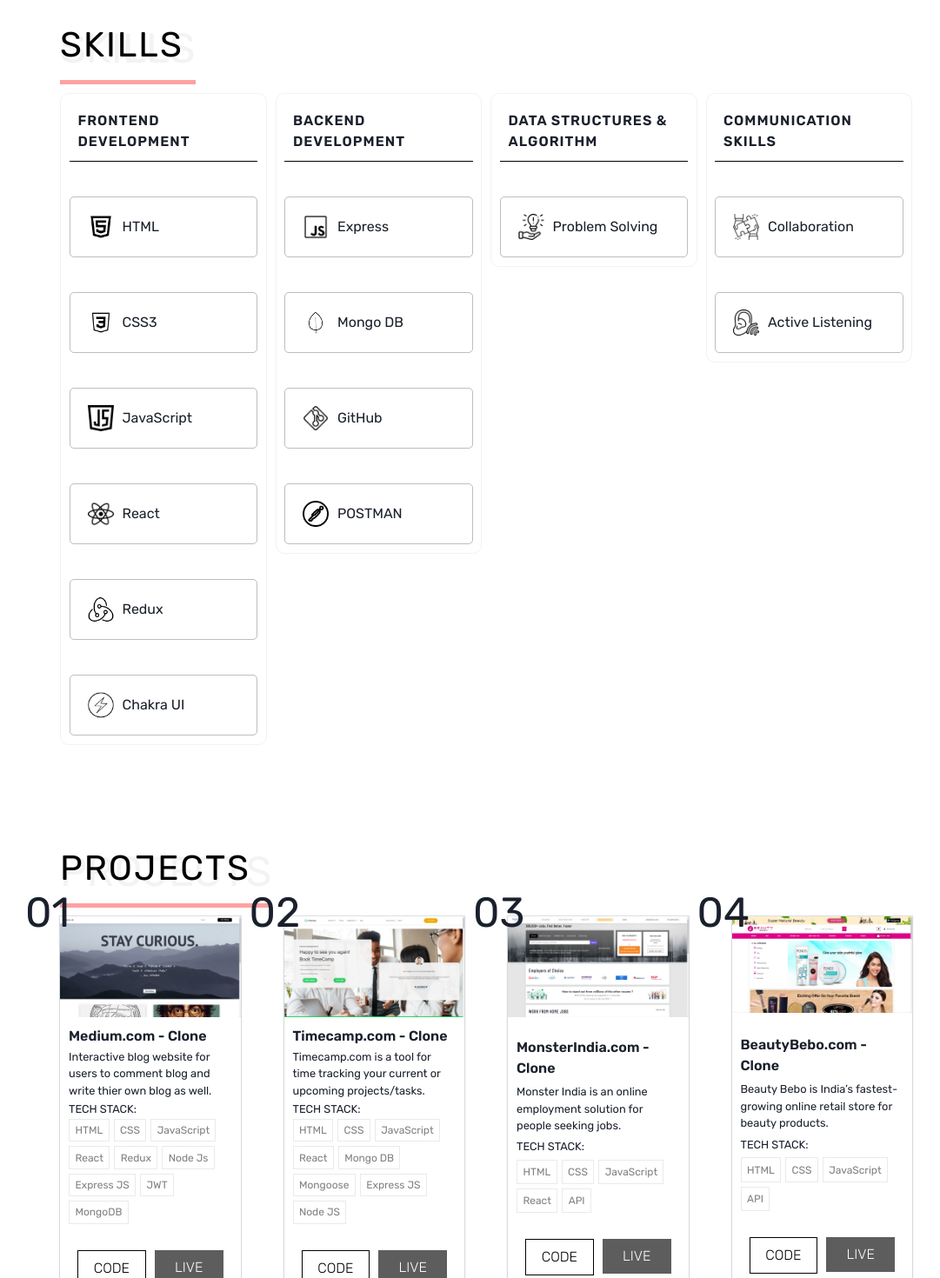
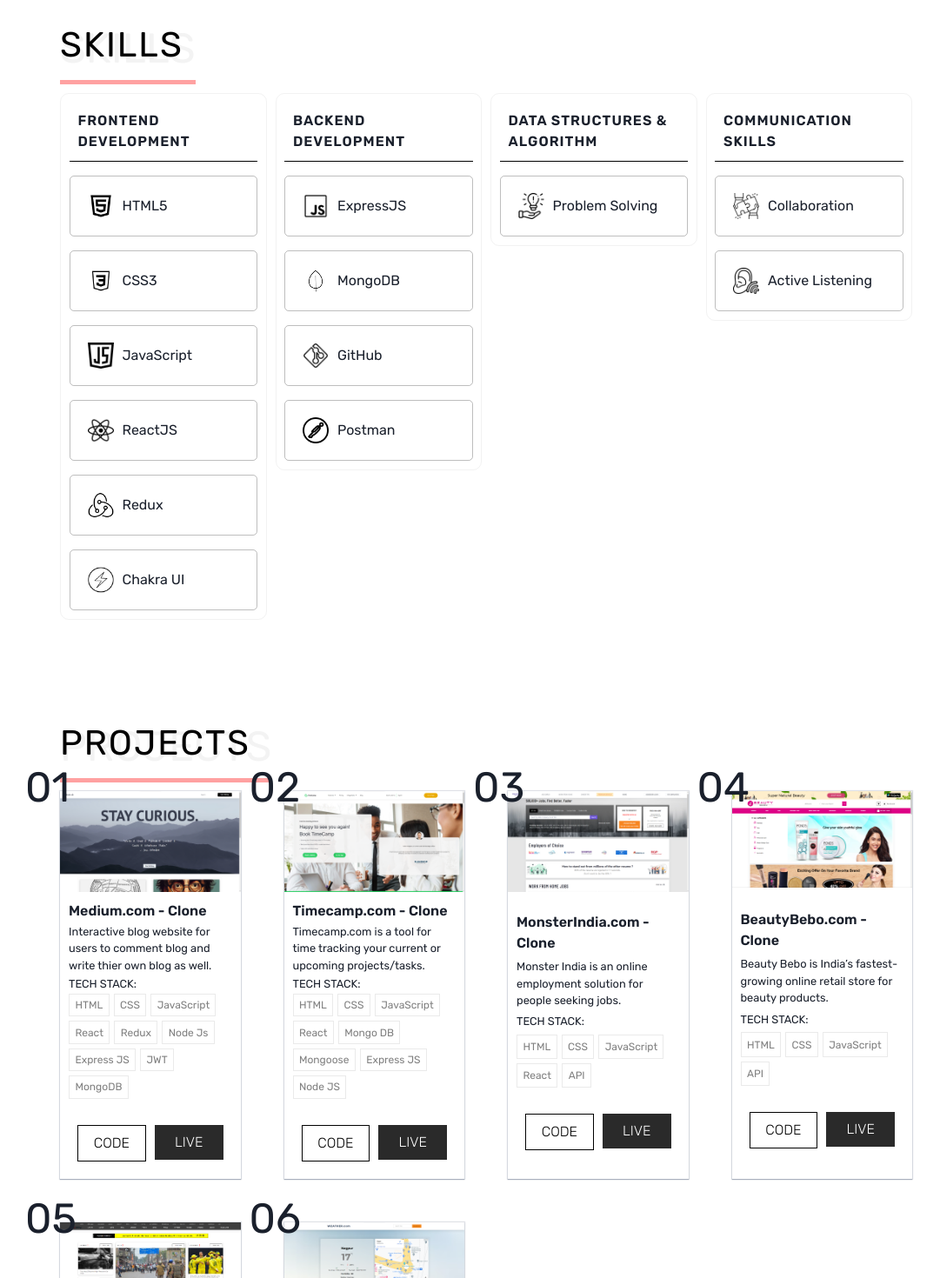
Before and after one commit to lokesh-dc/lokesh-dc.github.io, a React (Create React App) app: page / in a window 1280 px wide. Shown: the part 1330-2800 px from the top of the page at 87% size, without its empty margins (81-1162 px from the left). Built offline with nearby package versions, Linux system fonts and the light colour scheme.

Commit message:
Code remaster

```diff
--- a/src/App.css
+++ b/src/App.css
@@ -11,47 +11,54 @@
   margin: 0;
 }
 
-#navbar > a.active ,
-#navbar > a:hover{
+#navbar>a.active,
+#navbar>a:hover {
   text-decoration: 3px underline;
   text-underline-offset: 10px;
   cursor: pointer;
 }
 
 #name {
-  color:#d6d6d6;
+  color: #d6d6d6;
 }
 
-#name > span {
+#name>span {
   font-weight: bold;
   color: black;
   display: inline-block;
 }
+
 .logo,
-#logo{
+#logo {
   font-family: 'Shadows Into Light', cursive;
   letter-spacing: 2px;
   font-weight: bold;
   font-size: 2rem;
 }
-#arrow{
+
+#arrow {
   display: block;
   margin: auto;
 }
-#resume{
+
+#resume {
   margin: 2% 0;
   padding: 0 3%;
   border: 1px solid;
   border-radius: 0;
 }
-#profile{
+
+#profile {
   background-color: #d6d6d6;
   border-radius: 50%;
+  display: flex;
+  align-items: center;
+  justify-content: center;
 }
 
-#profile img{
+#profile img {
   display: block;
-  margin: 6% auto;
+  margin: 10px;
 }
 
 .heading {
@@ -63,12 +70,12 @@
   padding: 0;
 }
 
-.heading>p:nth-of-type(2){
+.heading>p:nth-of-type(2) {
   color: black;
   position: absolute;
   bottom: 15px;
   left: 0px;
-  letter-spacing: 2px ;
+  letter-spacing: 2px;
 }
 
 .subHead {
@@ -79,27 +86,28 @@
   border-bottom: 1px solid black;
   padding: 10px;
 }
-.subHead:hover{
+
+.subHead:hover {
   background-color: black;
   color: white;
   cursor: pointer;
 }
 
 
-#contact-icons  img {
-  width:  30px;
+#contact-icons img {
+  width: 30px;
   height: 30px;
 }
 
 
-#techStack > div{
+#techStack>div {
   padding: 20px;
   /* border-right:1px solid rgba(0, 0, 0, 0.116);
   border-bottom:1px solid rgba(0, 0, 0, 0.116); */
-  border:1px solid rgba(0, 0, 0, 0.116);
+  border: 1px solid rgba(0, 0, 0, 0.116);
 }
 
-#techStack img{
+#techStack img {
   display: block;
   margin: auto;
   width: 30px;
@@ -107,7 +115,7 @@
 }
 
 
-#techStack p{
+#techStack p {
   color: black;
   font-size: 1rem;
   padding: 10px 0;
@@ -116,16 +124,18 @@
 }
 
 
-#skills img{
+#skills img {
   width: 30px;
 }
-#skills > div{
+
+#skills>div {
   height: fit-content;
   border: 1px solid rgba(129, 129, 129, 0.103);
   border-radius: 10px;
   padding: 4%;
 }
-#skills > div > div{
+
+#skills>div>div {
   font-size: 1rem;
   align-items: center;
   border: 1px solid rgba(0, 0, 0, 0.255);
@@ -134,38 +144,42 @@
   height: 70px;
   /* grid-auto-flow: column; */
 }
-#skills > div > div> p{
+
+#skills>div>div>p {
   margin-left: 10px;
 }
-#skills > div > div:hover{
+
+#skills>div>div:hover {
   background-color: #f3f3f3;
   cursor: pointer;
 }
 
-#projects > div{
+#projects>div {
   box-shadow: rgba(9, 30, 66, 0.25) 0px 1px 1px, rgba(9, 30, 66, 0.13) 0px 0px 1px 1px;
   text-align: left;
 }
 
-#projects > div:hover{
+#projects>div:hover {
   cursor: pointer;
   box-shadow: rgba(0, 0, 0, 0.4) 0px 2px 4px, rgba(0, 0, 0, 0.3) 0px 7px 13px -3px, rgba(0, 0, 0, 0.2) 0px -3px 0px inset;
 }
 
-#projects>div>div{
+#projects>div>div {
   padding: 10px;
 }
+
 .projectbuttons button {
   font-weight: 100;
   width: 100%;
   padding: 0.5rem 1rem;
 }
-.live{
-  background-color: rgba(0, 0, 0, 0.637);
+
+.live {
+  background-color: rgba(0, 0, 0, 0.834);
   color: white;
 }
 
-.gitCode{
+.gitCode {
   background-color: transparent;
   border: 1px solid black;
   color: black;
@@ -177,17 +191,18 @@
 }
 
 
-.tech{
+.tech {
   gap: 5px;
   font-size: 012px;
   flex-wrap: wrap;
 }
-.tech > div {
+
+.tech>div {
   color: grey;
   border: 1px solid rgba(0, 0, 0, 0.082);
   display: flex;
   align-items: center;
-  padding: 0.2rem 0.4rem ;
+  padding: 0.2rem 0.4rem;
 }
 
 #statistics {
@@ -195,12 +210,12 @@
   align-items: center;
 }
 
-#statistics > div {
+#statistics>div {
   justify-content: center;
   align-items: center;
 }
 
-#statistics > div >div{
+#statistics>div>div {
   padding: 20px 20px;
   border-radius: 50%;
   width: 120px;
@@ -210,7 +225,7 @@
   align-items: center;
 }
 
-#background-text{
+#background-text {
   color: rgba(128, 128, 128, 0.089);
 }
 
@@ -225,13 +240,13 @@
   gap: 10px;
 }
 
-#contact-section img{
+#contact-section img {
 
   width: 50px;
   height: 50px;
 }
 
-#contact-list img{
+#contact-list img {
   width: 30px;
   height: 30px;
   margin-right: 10px;
--- a/src/components/ProjectCard.jsx
+++ b/src/components/ProjectCard.jsx
@@ -23,11 +23,6 @@ export default function ProjectCard({details}) {
                         ))
                     }
                 </Flex>
-
-
-                {/* <Box pos="absolute" top="0" right="0" color="green" fontWeight="bold"  p="2px 6px"> LIVE</Box> */}
-
-
             </Grid>
     )
 }
--- a/src/components/Projects.jsx
+++ b/src/components/Projects.jsx
@@ -1,141 +1,155 @@
-import {  Grid, Text} from "@chakra-ui/react";
+import { Grid, Text } from "@chakra-ui/react";
 import Heading from "./Heading";
 import ProjectCard from "./ProjectCard";
 
+import blogProjectImage from "../Resources/Projects/blog.png";
+import timeCampProjectImage from "../Resources/Projects/timecamp.png";
+import monsterIndiaProjectImage from "../Resources/Projects/monsterIndia.png";
+import beautyBeboProjectImage from "../Resources/Projects/beautyBebo.png";
+import ndtvProjectImage from "../Resources/Projects/ndtv.png";
+import weatherProjectImage from "../Resources/Projects/weather.png";
+
 const ProjectDetails = [
 	{
-        title : "Timecamp.com" ,
-        src:"../Resources/Projects/monsterIndia.png",
-        desc:"Timecamp.com is a tool for time tracking your current or upcoming projects/tasks.",
-        tech : ["HTML", "CSS", "JavaScript", "React", "Mongo DB", "Mongoose", "Express JS", "Node JS"],
-        features : ["Built backend API using Mongo DB", "Login/Signup for users"]
+		title: "Medium.com",
+		desc: "Interactive blog website for users to comment blog and write thier own blog as well.",
+		tech: [
+			"HTML",
+			"CSS",
+			"JavaScript",
+			"React",
+			"Redux",
+			"Node Js",
+			"Express JS",
+			"JWT",
+			"MongoDB",
+		],
+		features: [
+			"User Login & Signup functionality",
+			"Ineract with blogs or create your own",
+		],
+		imgSrc: blogProjectImage,
+		deployedLink: "https://idyllic-concha-85c2f8.netlify.app/",
+		gitLink: "https://github.com/lokesh-dc/Blog-App",
 	},
 	{
-        title : "MonsterIndia.com" ,
-        src:"../Resources/Projects/monsterIndia.png",
-        desc:"Monster India is an online employment solution for people seeking jobs.",
-        tech : ["HTML", "CSS", "JavaScript", "React", "API"],
-        features : ["End to end User flow Different sorting & filtering features", "Login &Signup for users"]
+		title: "Timecamp.com",
+		src: "../Resources/Projects/monsterIndia.png",
+		desc: "Timecamp.com is a tool for time tracking your current or upcoming projects/tasks.",
+		tech: [
+			"HTML",
+			"CSS",
+			"JavaScript",
+			"React",
+			"Mongo DB",
+			"Mongoose",
+			"Express JS",
+			"Node JS",
+		],
+		features: ["Built backend API using Mongo DB", "Login/Signup for users"],
+		imgSrc: timeCampProjectImage,
+		deployedLink: "https://roaring-travesseiro-7b0d65.netlify.app/",
+		gitLink: "https://github.com/lokesh-dc/TimeCampClone",
 	},
 	{
-        title : "BeautyBebo.com" ,
-        src:"../Resources/Projects/monsterIndia.png",
-        desc:"Beauty Bebo is India’s fastest-growing online retail store for beauty products.",
-        tech : ["HTML", "CSS", "JavaScript", "API"],
-        features : ["Search, Sorting & Filtering functionalities", "Login &Signup for users"]
+		title: "MonsterIndia.com",
+		src: "../Resources/Projects/monsterIndia.png",
+		desc: "Monster India is an online employment solution for people seeking jobs.",
+		tech: ["HTML", "CSS", "JavaScript", "React", "API"],
+		features: [
+			"End to end User flow Different sorting & filtering features",
+			"Login &Signup for users",
+		],
+		imgSrc: monsterIndiaProjectImage,
+		deployedLink: "https://joyful-elf-e0863a.netlify.app/",
+		gitLink: "https://github.com/lokesh-dc/Monser-India-Clone",
 	},
 	{
-        title : "NDTV.com" ,
-        src:"../Resources/Projects/monsterIndia.png",
-        desc:"New Delhi Television Ltd is an Indian news media company focusing on broadcast and digital news publication.",
-        tech : ["HTML", "CSS", "JavaScript", "API"],
-        features : ["Search, Sorting & Filtering functionalities"]
+		title: "BeautyBebo.com",
+		src: "../Resources/Projects/monsterIndia.png",
+		desc: "Beauty Bebo is India’s fastest-growing online retail store for beauty products.",
+		tech: ["HTML", "CSS", "JavaScript", "API"],
+		features: [
+			"Search, Sorting & Filtering functionalities",
+			"Login &Signup for users",
+		],
+		imgSrc: beautyBeboProjectImage,
+		deployedLink: "https://bright-puppy-c195ee.netlify.app/",
+		gitLink: "https://github.com/lokesh-dc/Beauty-Bebo-Clone",
 	},
 	{
-        title : "Medium.com",
-        desc:"Interactive blog website for users to comment blog and write thier own blog as well.",
-        tech :['HTML', 'CSS', 'JavaScript', 'React', 'Redux', 'Node Js', 'Express JS', 'JWT', 'MongoDB'],
-        features : ['User Login & Signup functionality', 'Ineract with blogs or create your own']
+		title: "NDTV.com",
+		src: "../Resources/Projects/monsterIndia.png",
+		desc: "New Delhi Television Ltd is an Indian news media company focusing on broadcast and digital news publication.",
+		tech: ["HTML", "CSS", "JavaScript", "API"],
+		features: ["Search, Sorting & Filtering functionalities"],
+		imgSrc: ndtvProjectImage,
+		deployedLink: "https://loquacious-paletas-d45019.netlify.app/",
+		gitLink: "https://github.com/lokesh-dc/Ndtv-clone",
 	},
 	{
 		title: "Weather App",
-        desc : "An App to get weather for your hometown or search for place you may plan to travel.",
-        tech :[ 'HTML', 'CSS', 'JavaScript', 'API']
-    }
-]
+		desc: "An App to get weather for your hometown or search for place you may plan to travel.",
+		tech: ["HTML", "CSS", "JavaScript", "API"],
+		imgSrc: weatherProjectImage,
+		deployedLink: "https://hilarious-alpaca-f7c2a1.netlify.app/",
+		gitLink: "https://github.com/lokesh-dc/Weather-App",
+	},
+];
 
-export default function Projects () {
+export default function Projects() {
 	return (
-        <Grid id="projects-section" w={{sm:"80%",base:"80%", md:"90%", lg:"100%"}} margin="auto" >
+		<Grid
+			id="projects-section"
+			w={{ sm: "80%", base: "80%", md: "90%", lg: "100%" }}
+			margin="auto"
+		>
 			<Heading title="PROJECTS" />
-
-
-            <Grid id="projects" templateColumns={{base:"1fr", sm: "1fr",md:"repeat(2,1fr)",lg:"repeat(4,1fr)" }} gap="50px" pos="relative" >
-
+			<Grid
+				id="projects"
+				templateColumns={{
+					base: "1fr",
+					sm: "1fr",
+					md: "repeat(2,1fr)",
+					lg: "repeat(4,1fr)",
+				}}
+				gap="50px"
+				pos="relative"
+			>
+				{ProjectDetails?.map((item, index) => (
 					<Grid pos={"relative"}>
-                    <Text pos={"absolute"} fontSize="3rem" top={"-10"} left={{base:"0",lg:"-10"}} >01</Text>
-                    <img src={require("../Resources/Projects/blog.png")} alt="" />
-                    <ProjectCard key={3} details={ProjectDetails[4]} />
-                    <Grid templateColumns="1fr 1fr" m="10px" gap="10px" className="projectbuttons">
-                        <a href="https://github.com/lokesh-dc/Blog-App" target="_blank" rel="noopener noreferrer">
-                            <button variant="outline" className="gitCode" >CODE</button>
+						<Text
+							pos={"absolute"}
+							fontSize="3rem"
+							top={"-10"}
+							left={{ base: "0", lg: "-10" }}
+						>
+							0{index + 1}
+						</Text>
+						<img src={item?.imgSrc} alt="" />
+						<ProjectCard key={3} details={item} />
+						<Grid
+							templateColumns="1fr 1fr"
+							m="10px"
+							gap="10px"
+							className="projectbuttons"
+						>
+							<a href={item?.gitLink} target="_blank" rel="noopener noreferrer">
+								<button variant="outline" className="gitCode">
+									CODE
+								</button>
 							</a>
-                        <a href="https://idyllic-concha-85c2f8.netlify.app/" target="_blank" rel="noopener noreferrer">
+							<a
+								href={item?.deployedLink}
+								target="_blank"
+								rel="noopener noreferrer"
+							>
 								<button className="live">LIVE</button>
 							</a>
 						</Grid>
 					</Grid>
-
-                <Grid pos={"relative"}>
-                    <Text pos={"absolute"} fontSize="3rem" top={"-10"} left={{base:"0",lg:"-10"}} >02</Text>
-                        <img src={require("../Resources/Projects/timecamp.png")} alt=""/>
-                        <ProjectCard key={0} details={ProjectDetails[0]} />
-                        <Grid templateColumns="repeat(2,1fr)" m="10px" gap="10px" className="projectbuttons" >
-                            <a href="https://github.com/lokesh-dc/TimeCampClone" target="_blank" rel="noopener noreferrer">
-                                <button variant="outline" className="gitCode">CODE</button>
-                            </a>
-                            <a href="https://roaring-travesseiro-7b0d65.netlify.app/" target="_blank" rel="noopener noreferrer">
-                                <button className="live" >LIVE</button>
-                            </a>
+				))}
 			</Grid>
 		</Grid>
-
-                    <Grid pos={"relative"}>
-                    <Text pos={"absolute"} fontSize="3rem" top={"-10"} left={{base:"0",lg:"-10"}} >03</Text>
-                    <img src={require("../Resources/Projects/monsterIndia.png")} alt=""/>
-                    <ProjectCard key={1} details={ProjectDetails[1]} />
-                    <Grid templateColumns="repeat(2,1fr)" m="10px" gap="10px" className="projectbuttons" >
-                        <a href="https://github.com/lokesh-dc/boss-development-1619" target="_blank" rel="noopener noreferrer">
-                            <button variant="outline" className="gitCode">CODE</button>
-                        </a>
-                        <a href="https://joyful-elf-e0863a.netlify.app/" target="_blank" rel="noopener noreferrer">
-                            <button className="live" >LIVE</button>
-                        </a>
-                    </Grid>
-                </Grid>
-
-                <Grid pos={"relative"}>
-                    <Text pos={"absolute"} fontSize="3rem" top={"-10"} left={{base:"0",lg:"-10"}} >04</Text>
-                    <img src={require("../Resources/Projects/beautyBebo.png")} alt="" />
-                    <ProjectCard key={2} details={ProjectDetails[2]} />
-                    <Grid templateColumns="1fr 1fr" m="10px" gap="10px" className="projectbuttons">
-                        <a href="https://github.com/lokesh-dc/frightening-sidewalk-3271" target="_blank" rel="noopener noreferrer">
-                            <button variant="outline" className="gitCode" >CODE</button>
-                        </a>
-                        <a href="https://bright-puppy-c195ee.netlify.app/" target="_blank" rel="noopener noreferrer">
-                            <button className="live">LIVE</button>
-                        </a>
-                    </Grid>
-                </Grid>
-
-                <Grid pos={"relative"}>
-                    <Text pos={"absolute"} fontSize="3rem" top={"-10"} left={{base:"0",lg:"-10"}}>05</Text>
-                    <img src={require("../Resources/Projects/ndtv.png")} alt="" />
-                    <ProjectCard key={3} details={ProjectDetails[3]} />
-                    <Grid templateColumns="1fr 1fr" m="10px" gap="10px" className="projectbuttons">
-                        <a href="https://github.com/lokesh-dc/Ndtv-clone" target="_blank" rel="noopener noreferrer">
-                            <button variant="outline" className="gitCode" >CODE</button>
-                        </a>
-                        <a href="https://loquacious-paletas-d45019.netlify.app/" target="_blank" rel="noopener noreferrer">
-                            <button className="live">LIVE</button>
-                        </a>
-                    </Grid>
-                </Grid>
-
-                <Grid pos={"relative"}>
-                    <Text pos={"absolute"} fontSize="3rem" top={"-10"} left={{base:"0",lg:"-10"}} >06</Text>
-                    <img src={require("../Resources/Projects/weather.png")} alt="" />
-                    <ProjectCard key={3} details={ProjectDetails[5]} />
-                    <Grid templateColumns="1fr 1fr" m="10px" gap="10px" className="projectbuttons">
-                        <a href="https://github.com/lokesh-dc/Weather-App" target="_blank" rel="noopener noreferrer">
-                            <button variant="outline" className="gitCode" >CODE</button>
-                        </a>
-                        <a href="https://hilarious-alpaca-f7c2a1.netlify.app/" target="_blank" rel="noopener noreferrer">
-                            <button className="live">LIVE</button>
-                        </a>
-                    </Grid>
-                </Grid>
-            </Grid>
-        </Grid>
-    )
+	);
 }
--- a/src/components/Skills.jsx
+++ b/src/components/Skills.jsx
@@ -1,79 +1,133 @@
-import {  Flex, Grid,Img,Text } from "@chakra-ui/react";
+import { Flex, Grid, Img, Text } from "@chakra-ui/react";
 import Heading from "./Heading";
 
+// FrontEnd Icons
+import htmlIcon from "../Resources/icons/Tech/BW/htmlbw.png";
+import cssIcon from "../Resources/icons/Tech/BW/cssbw.png";
+import jsIcon from "../Resources/icons/Tech/BW/jsbw.png";
+import reactIcon from "../Resources/icons/Tech/BW/reactbw.png";
+import chakraIcon from "../Resources/icons/Tech/BW/chakrabw.png";
+import reduxIcon from "../Resources/icons/Tech/BW/redux.png";
+
+// BackEnd Icons
+import expressIcon from "../Resources/icons/Tech/BW/express.png";
+import mongoDBIcon from "../Resources/icons/Tech/BW/mongobw.png";
+import gitIcon from "../Resources/icons/Tech/BW/git.png";
+import postmanIcon from "../Resources/icons/Tech/BW/postman.png";
+
+// dsa icons
+import problemSolvingIcons from "../Resources/icons/cs/problem.png";
+
+// communication skills
+import collaborationIcons from "../Resources/icons/cs/collab.png";
+import activeListeningIcons from "../Resources/icons/cs/active.png";
+
+const skillsStack = [
+	{
+		heading: "Frontend Development",
+		stack: [
+			{
+				heading: "HTML5",
+				icon: htmlIcon,
+			},
+			{
+				heading: "CSS3",
+				icon: cssIcon,
+			},
+			{
+				heading: "JavaScript",
+				icon: jsIcon,
+			},
+			{
+				heading: "ReactJS",
+				icon: reactIcon,
+			},
+			{
+				heading: "Redux",
+				icon: reduxIcon,
+			},
+			{
+				heading: "Chakra UI",
+				icon: chakraIcon,
+			},
+		],
+	},
+	{
+		heading: "Backend Development",
+		stack: [
+			{
+				heading: "ExpressJS",
+				icon: expressIcon,
+			},
+			{
+				heading: "MongoDB",
+				icon: mongoDBIcon,
+			},
+			{
+				heading: "GitHub",
+				icon: gitIcon,
+			},
+			{
+				heading: "Postman",
+				icon: postmanIcon,
+			},
+		],
+	},
+	{
+		heading: "Data Structures & Algorithm",
+		stack: [
+			{
+				heading: "Problem Solving",
+				icon: problemSolvingIcons,
+			},
+		],
+	},
+	{
+		heading: "Communication Skills",
+		stack: [
+			{
+				heading: "Collaboration",
+				icon: collaborationIcons,
+			},
+			{
+				heading: "Active Listening",
+				icon: activeListeningIcons,
+			},
+		],
+	},
+];
+
 export default function TechStack() {
-    return(
-        <Grid id="skills-section"
-        w={{sm:"90%",base:"80%", md:"90%", lg:"100%"}} margin="auto"
-        >
-        <Heading  title="SKILLS" />
-        <Grid   id="skills" templateColumns={{base:"1fr",sm:"1fr", md:"repeat(2,1fr)", lg:"repeat(4,1fr)"}}  gap="10px" textAlign="left" >
-            <Grid gap={10} >
-                <Text className="subHead">Frontend Development</Text>
-                <Flex>
-                    <Img src={require("../Resources/icons/Tech/BW/htmlbw.png")} alt="" />
-                    <Text>HTML</Text>
-                </Flex>
-                <Flex>
-                    <Img src={require("../Resources/icons/Tech/BW/cssbw.png")} alt="" />
-                    <Text>CSS3</Text>
-                </Flex>
-                <Flex>
-                    <Img src={require("../Resources/icons/Tech/BW/jsbw.png")} alt="" />
-                    <Text>JavaScript</Text>
-                </Flex>
-                <Flex>
-                    <Img src={require("../Resources/icons/Tech/BW/reactbw.png")} alt="" />
-                    <Text>React</Text>
-                </Flex>
-                <Flex>
-                    <Img src={require("../Resources/icons/Tech/BW/redux.png")} alt="" />
-                    <Text>Redux</Text>
-                </Flex>
-                <Flex>
-                    <Img src={require("../Resources/icons/Tech/BW/chakrabw.png")} alt="" />
-                    <Text>Chakra UI</Text>
-                </Flex>
-            </Grid>
-            <Grid gap={10}>
-            <Text className="subHead">Backend Development</Text>
-                <Flex >
-                    <Img src={require("../Resources/icons/Tech/BW/express.png")} alt="" />
-                    <Text>Express</Text>
-                </Flex>
-                <Flex>
-                    <Img src={require("../Resources/icons/Tech/BW/mongobw.png")} alt="" />
-                    <Text>Mongo DB</Text>
-                </Flex>
-                <Flex>
-                    <Img src={require("../Resources/icons/Tech/BW/git.png")} alt="" />
-                    <Text>GitHub</Text>
-                </Flex>
-                <Flex>
-                    <Img src={require("../Resources/icons/Tech/BW/postman.png")} alt="" />
-                    <Text>POSTMAN</Text>
-                </Flex>
-            </Grid>
-            <Grid gap={10}>
-            <Text className="subHead">Data Structures & Algorithm</Text>
-                <Flex >
-                    <Img src={require("../Resources/icons/cs/problem.png")} alt="" />
-                    <Text>Problem Solving</Text>
-                </Flex>
-
-            </Grid>
-            <Grid gap={10}>
-            <Text className="subHead">Communication Skills</Text>
-                <Flex>
-                    <Img src={require("../Resources/icons/cs/collab.png")} alt="" />
-                    <Text>Collaboration</Text>
-                </Flex>
-                <Flex>
-                    <Img src={require("../Resources/icons/cs/active.png")} alt="" />
-                    <Text>Active Listening</Text>
-                </Flex>
-            </Grid>
-        </Grid>
-        </Grid>
-    )
+	return (
+		<Grid
+			id="skills-section"
+			w={{ sm: "90%", base: "80%", md: "90%", lg: "100%" }}
+			margin="auto"
+		>
+			<Heading title="SKILLS" />
+			<Grid
+				id="skills"
+				templateColumns={{
+					base: "1fr",
+					sm: "1fr",
+					md: "repeat(2,1fr)",
+					lg: "repeat(4,1fr)",
+				}}
+				gap="10px"
+				textAlign="left"
+			>
+				{skillsStack?.map((item, index) => (
+					<Grid key={index} gap={4}>
+						<Text className="subHead">{item?.heading}</Text>
+						{item?.stack?.map((skillItem, index) => (
+							<Flex key={index}>
+								<Img src={skillItem?.icon} alt="" />
+								<Text>{skillItem?.heading}</Text>
+							</Flex>
+						))}
+					</Grid>
+				))}
+			</Grid>
+		</Grid>
+	);
 }
```
Also changed, not shown: src/components/Intro.jsx (+60 -14 lines), src/components/Profile.jsx (+39 -14 lines), src/Resources/profile.jpg. Lines whose indentation alone changed are shown as unchanged.
